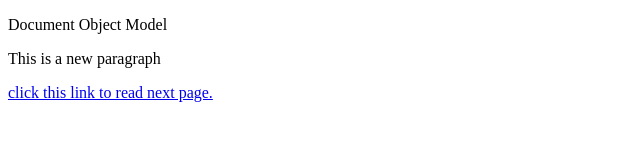
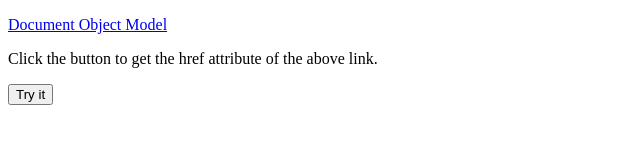
Before and after one commit to samuelogunmuyiwa/dom-problems, a plain HTML site: page dom-problem2/index.html in a window 1280 px wide. Shown: the whole page, without its empty margins (0-640 px from the left). Drawn offline with Linux system fonts and the light colour scheme.

Commit message:
assigned x variable to my function

```diff
--- a/dom-problem2/index.html
+++ b/dom-problem2/index.html
@@ -6,10 +6,16 @@
   </head>
 
   <body>
-    <p>Document Object Model</p>
 
-    <p id="p1">This is a new paragraph</p>
-    <a id="link"  href="www.facebook.com">click this link to read next page.</a>
+    <p><a id="myAnchor" href="http://www.google.com">Document Object Model</a></p>
+
+     <p>Click the button to get the href attribute of the above link.</p>
+
+      <button onclick="myFunction()">Try it</button>
+
+      <p id="p1"></p>
+
+      <script src="scripts.js"></script>
 
 
   </body>
--- a/dom-problem2/scripts.js
+++ b/dom-problem2/scripts.js
@@ -4,11 +4,11 @@ Then, write a JavaScript function to get the HREF attribute of the link.
 
 */
 
-const p1 = document.getElementById('p1');
+let p1 = document.getElementById('p1');
 
-let pLink = document.getElementById('link');
+//let pLink = document.getElementById('link');
 
-function getLink(){
-    const linkUrl = pLink.getAttribute('href');
-     p1.innerHTML = linkUrl;
+function myFunction() {
+  var x = document.getElementById("myAnchor").href;
+  p1.innerHTML = x;
 }
```
